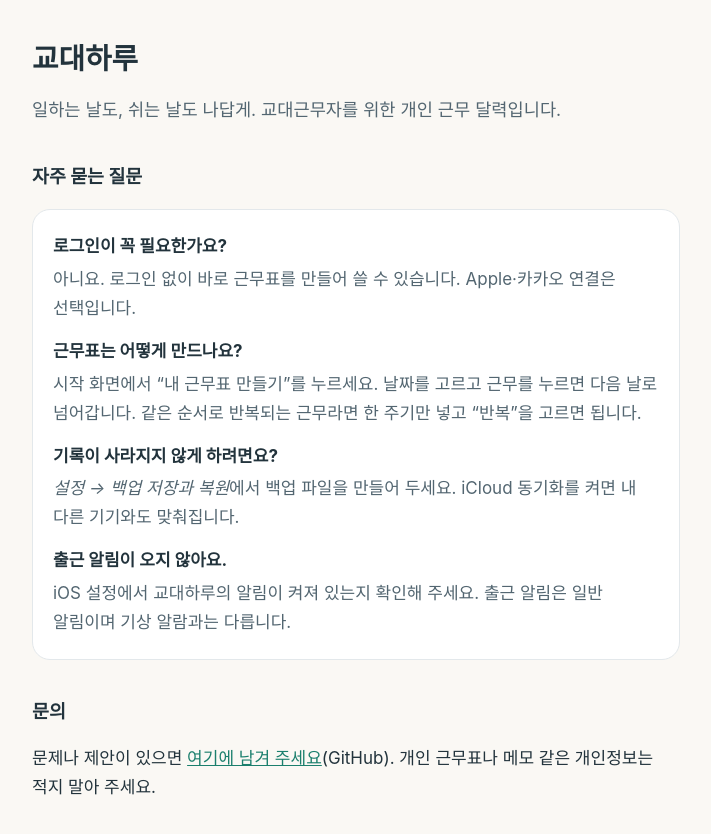
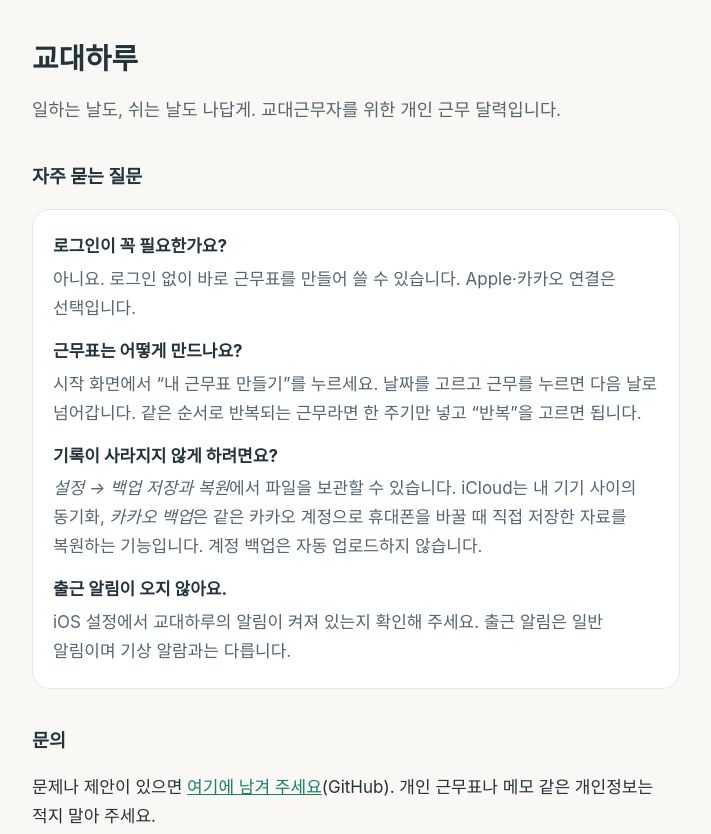
Before and after one commit to twd412412-ux/gyodaeharu, a plain HTML site: page index.html in a window 1280 px wide. Shown: the top 834 px of the page, without its empty margins (284-995 px from the left). Drawn offline with Linux system fonts and the light colour scheme.

Commit message:
Explain local, iCloud and optional Kakao backup support

```diff
--- a/index.html
+++ b/index.html
@@ -19,7 +19,7 @@
 <dt>근무표는 어떻게 만드나요?</dt>
 <dd>시작 화면에서 “내 근무표 만들기”를 누르세요. 날짜를 고르고 근무를 누르면 다음 날로 넘어갑니다. 같은 순서로 반복되는 근무라면 한 주기만 넣고 “반복”을 고르면 됩니다.</dd>
 <dt>기록이 사라지지 않게 하려면요?</dt>
-<dd><em>설정 → 백업 저장과 복원</em>에서 백업 파일을 만들어 두세요. iCloud 동기화를 켜면 내 다른 기기와도 맞춰집니다.</dd>
+<dd><em>설정 → 백업 저장과 복원</em>에서 파일을 보관할 수 있습니다. iCloud는 내 기기 사이의 동기화, <em>카카오 백업</em>은 같은 카카오 계정으로 휴대폰을 바꿀 때 직접 저장한 자료를 복원하는 기능입니다. 계정 백업은 자동 업로드하지 않습니다.</dd>
 <dt>출근 알림이 오지 않아요.</dt>
 <dd>iOS 설정에서 교대하루의 알림이 켜져 있는지 확인해 주세요. 출근 알림은 일반 알림이며 기상 알람과는 다릅니다.</dd>
 </dl>
```
